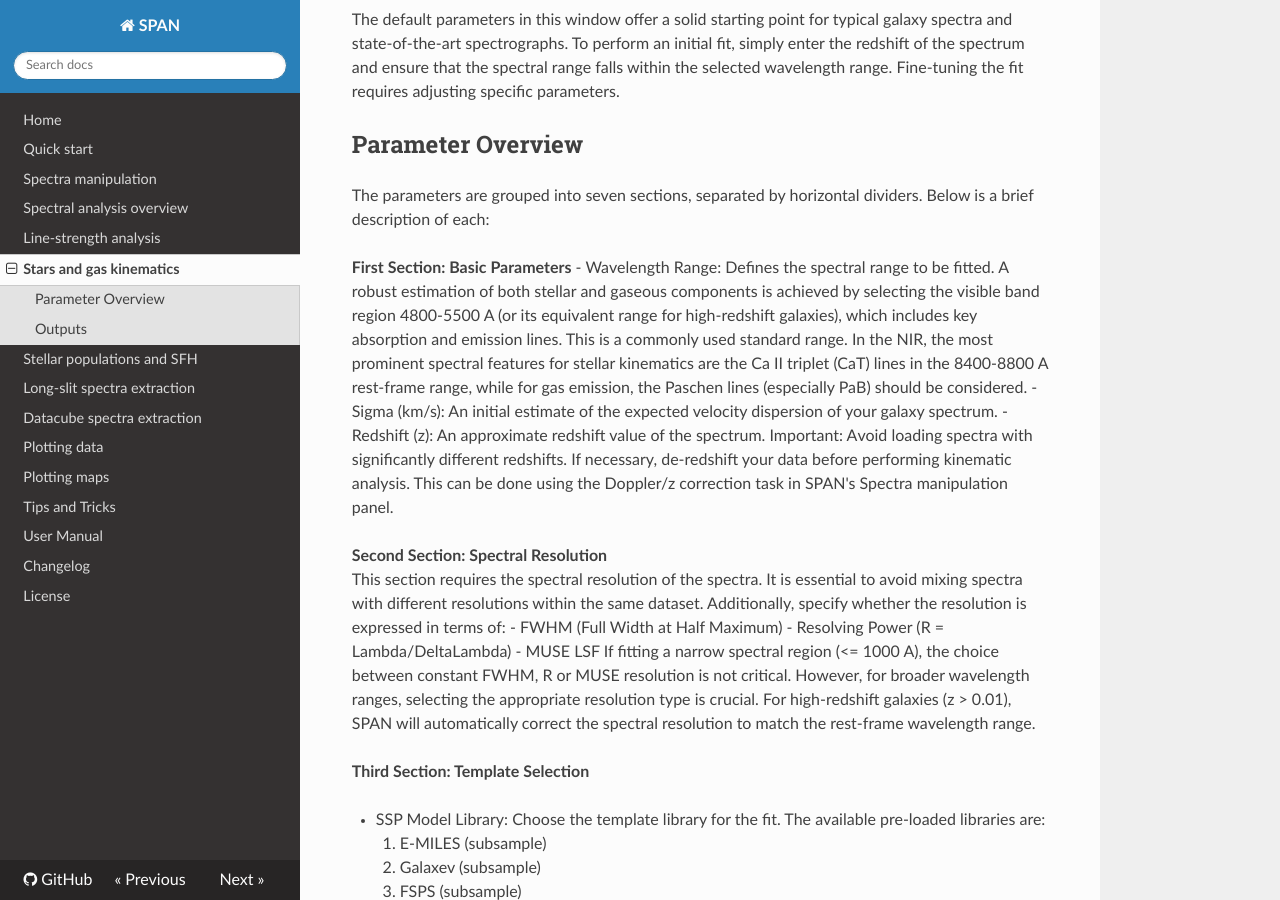
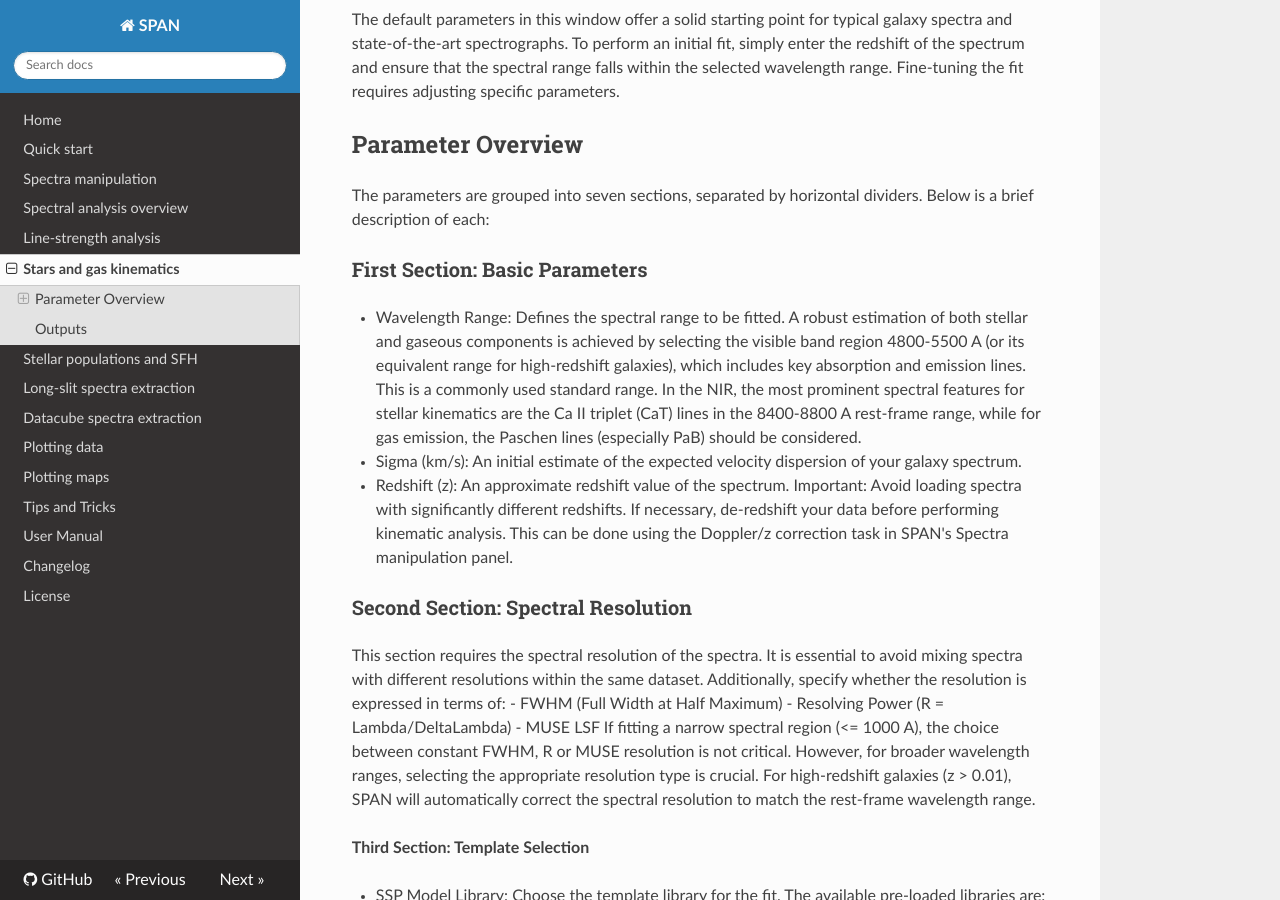
Before and after one commit to danielegasparri/span-gui, an MkDocs documentation site: the page built from docs/stars_and_gas_kinematics.md, in a window 1280 px wide and 900 px high, scrolled down 829 px. Built offline with MkDocs 1.6.1, drawn with Linux system fonts in a browser that asks for light colours; nearby versions of some CDN libraries.

Commit message:
Add files via upload

```diff
--- a/docs/stars_and_gas_kinematics.md
+++ b/docs/stars_and_gas_kinematics.md
@@ -18,13 +18,13 @@ Fine-tuning the fit requires adjusting specific parameters.
 ## Parameter Overview ##
 The parameters are grouped into seven sections, separated by horizontal dividers. Below is a brief description of each:
 
-**First Section: Basic Parameters**
+### First Section: Basic Parameters
 - Wavelength Range: Defines the spectral range to be fitted. A robust estimation of both stellar and gaseous components is achieved by selecting the visible band region 4800-5500 A (or its equivalent range for high-redshift galaxies), which includes key absorption and emission lines. This is a commonly used standard range. In the NIR, the most prominent spectral features for stellar kinematics are the Ca II triplet (CaT) lines in the 8400-8800 A rest-frame range, while for gas emission, the Paschen lines (especially PaB) should be considered.
 - Sigma (km/s): An initial estimate of the expected velocity dispersion of your galaxy spectrum.
 - Redshift (z): An approximate redshift value of the spectrum. Important: Avoid loading spectra with significantly different redshifts. If necessary, de-redshift your data before performing kinematic analysis. This can be done using the Doppler/z correction task in SPAN's Spectra manipulation panel.
 
 
-**Second Section: Spectral Resolution**
+### Second Section: Spectral Resolution
 This section requires the spectral resolution of the spectra. It is essential to avoid mixing spectra with different resolutions within the same dataset.
 Additionally, specify whether the resolution is expressed in terms of:
 - FWHM (Full Width at Half Maximum)
```
